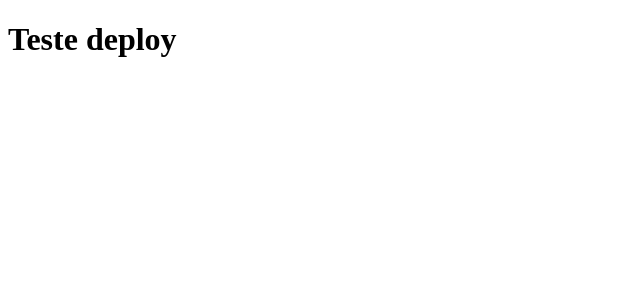
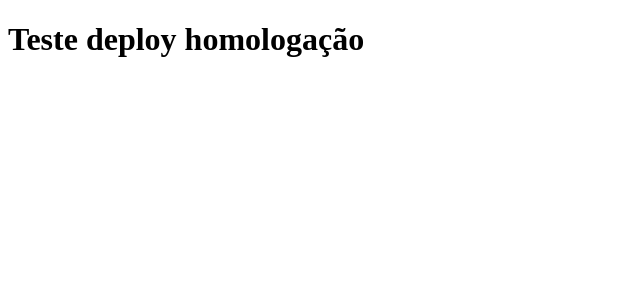
Before and after one commit to joao-pedro-serenini/clone-tabnews, a Next.js app: page / in a window 1280 px wide. Shown: the top 300 px of the page, without its empty margins (0-640 px from the left). Built offline with nearby package versions, Linux system fonts and the light colour scheme.

Commit message:
Teste deploy hml

```diff
--- a/pages/index.js
+++ b/pages/index.js
@@ -1,5 +1,5 @@
 function Home() {
-  return <h1>Teste deploy</h1>;
+  return <h1>Teste deploy homologação</h1>;
 }
 
 export default Home;
```
